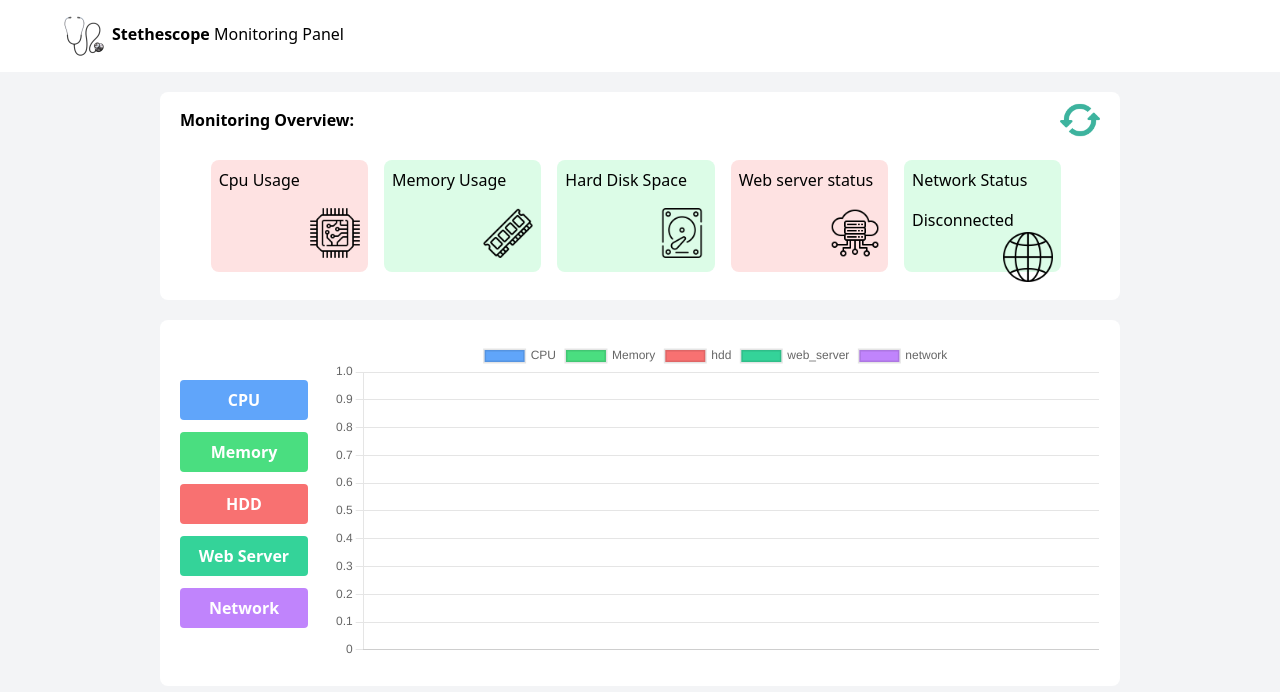
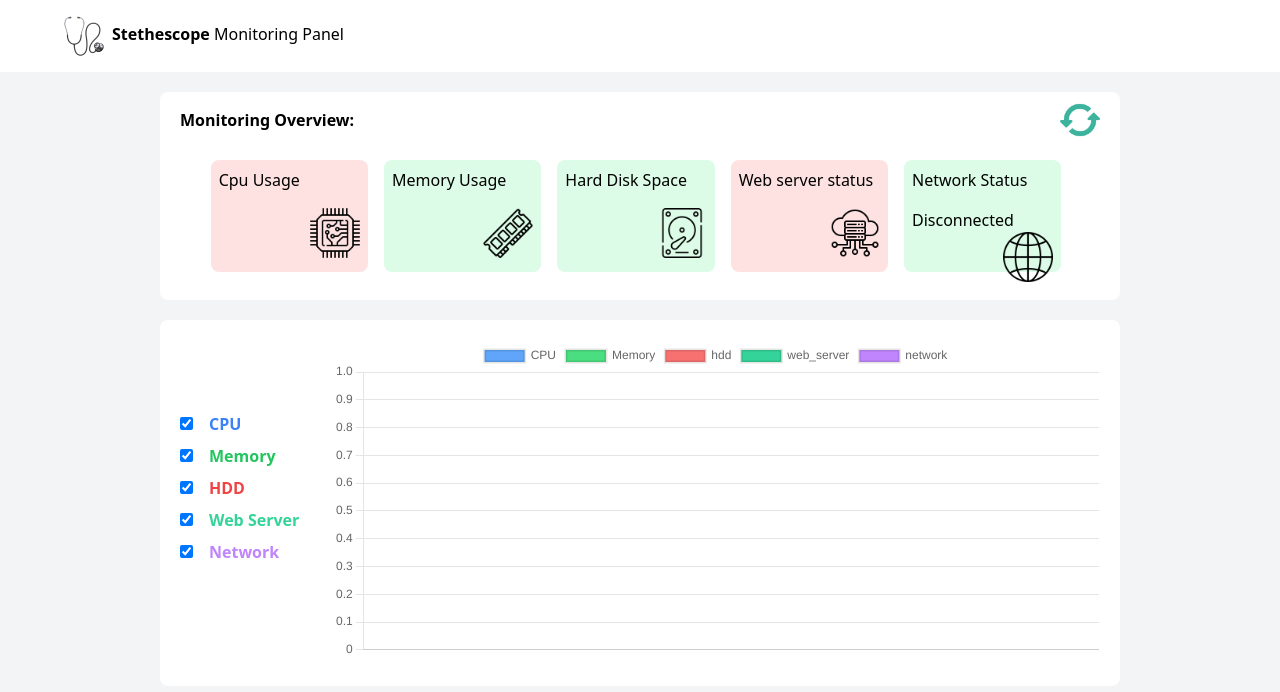
Before and after one commit to MohsenAbrishami/monitoring-panel, a Vue app: page / in a window 1280 px wide. Shown: the top 692 px of the page. Built offline with nearby package versions, Linux system fonts and the light colour scheme; no server answers.

Commit message:
Filter charts by user

```diff
--- a/src/components/Chart.vue
+++ b/src/components/Chart.vue
@@ -1,36 +1,46 @@
 <template>
     <div class="w-9/12 bg-white my-5 mx-auto p-5 rounded-lg">
-        <div class="w-2/12 inline-block float-left pt-10">
-            <button
-                class="w-32 bg-blue-400 hover:bg-blue-700 text-white font-bold py-2 px-4 rounded"
-                @click="generateChart()"
+        <div class="w-2/12 inline-block float-left pt-16">
+            <div class="block pt-2">
+                <input
+                    v-model="resources.cpu"
+                    type="checkbox"
+                    @click="generateChart('cpu')"
                 >
-                CPU
-            </button>
-            <button
-                class="w-32 bg-green-400 hover:bg-green-700 text-white font-bold py-2 px-4 rounded mt-3"
-                @click="generateChart()"
+                <span class="text-blue-500 font-bold mx-4">CPU</span>
+            </div>
+            <div class="block pt-2">
+                <input
+                    v-model="resources.memory"
+                    type="checkbox"
+                    @click="generateChart('memory')"
                 >
-                Memory
-            </button>
-            <button
-                class="w-32 bg-red-400 hover:bg-red-700 text-white font-bold py-2 px-4 rounded mt-3"
-                @click="generateChart()"
+                <span class="text-green-500 font-bold mx-4">Memory</span>
+            </div>
+            <div class="block pt-2">
+                <input
+                    v-model="resources.hardDisk"
+                    type="checkbox"
+                    @click="generateChart('hardDisk')"
                 >
-                HDD
-            </button>
-            <button
-                class="w-32 bg-emerald-400 hover:bg-emerald-700 text-white font-bold py-2 px-4 rounded mt-3"
-                @click="generateChart()"
+                <span class="text-red-500 font-bold mx-4">HDD</span>
+            </div>
+            <div class="block pt-2">
+                <input
+                    v-model="resources.webServer"
+                    type="checkbox"
+                    @click="generateChart('webServer')"
                 >
-                Web Server
-            </button>
-            <button
-                class="w-32 bg-purple-400 hover:bg-purple-700 text-white font-bold py-2 px-4 rounded mt-3"
-                @click="generateChart()"
+                <span class="text-emerald-400 font-bold mx-4">Web Server</span>
+            </div>
+            <div class="block pt-2">
+                <input
+                    v-model="resources.network"
+                    type="checkbox"
+                    @click="generateChart('network')"
                 >
-                Network
-            </button>
+                <span class="text-purple-400 font-bold mx-4">Network</span>
+            </div>
         </div>
         <div class="w-10/12 inline-block h-80">
             <Line :data="data" :options="options" />
@@ -74,6 +84,14 @@ const resourceLog = reactive({
     history: null,
 })
 
+const resources = reactive({
+    cpu: true,
+    memory: true,
+    hardDisk: true,
+    webServer: true,
+    network: true,
+})
+
 function getResourceLogHistories() {
     axios.get('http://localhost:8000/monitor/history/2023-03-14/2023-03-26')
         .then((value) => {
@@ -82,36 +100,52 @@ function getResourceLogHistories() {
         })
 }
 
-function generateChart() {
+function generateChart(key) {
+    resources[key] = !resources[key]
+
     data.value = {
         labels: resourceLog.history?.labels,
-        datasets: [
-            {
+        datasets: [],
+    }
+
+    if (resources.cpu) {
+        data.value.datasets.push({
             label: 'CPU',
             backgroundColor: '#60a5fa',
             data: resourceLog.history?.resource_log_count.cpu,
-            },
-            {
+        })
+    }
+
+    if (resources.memory) {
+        data.value.datasets.push({
             label: 'Memory',
             backgroundColor: '#4ade80',
             data: resourceLog.history?.resource_log_count.memory,
-            },
-            {
+        })
+    }
+
+    if (resources.hardDisk) {
+        data.value.datasets.push({
             label: 'hdd',
             backgroundColor: '#f87171',
             data: resourceLog.history?.resource_log_count.hard_disk,
-            },
-            {
+        })
+    }
+
+    if (resources.webServer) {
+        data.value.datasets.push({
             label: 'web_server',
             backgroundColor: '#34d399',
             data: resourceLog.history?.resource_log_count.network,
-            },
-            {
+        })
+    }
+
+    if (resources.network) {
+        data.value.datasets.push({
             label: 'network',
             backgroundColor: '#c084fc',
             data: resourceLog.history?.resource_log_count.web_server,
-            },
-        ],
+        })
     }
 }
 
```
Lines whose indentation alone changed are shown as unchanged.
